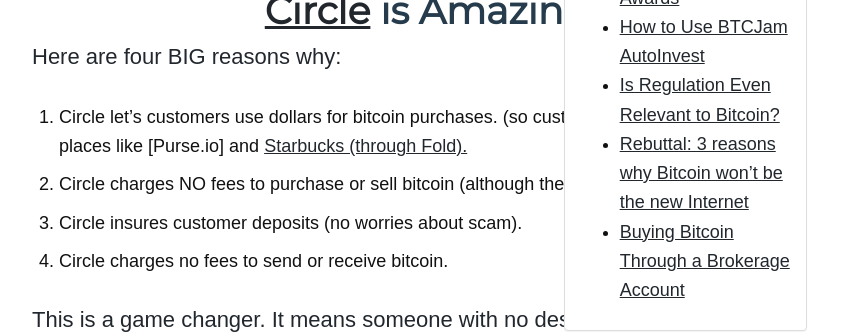
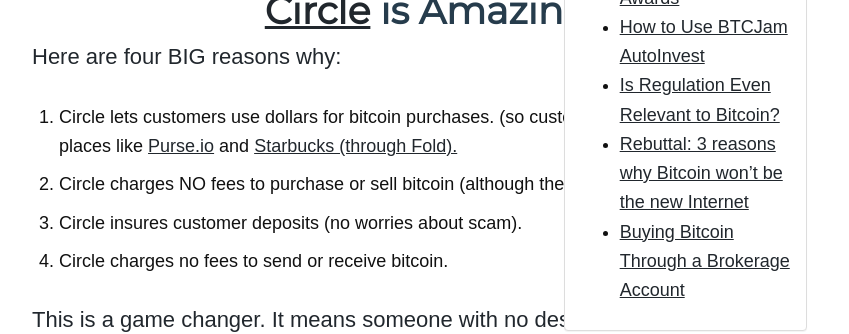
Before and after one commit to davidsilvasmith/bitcoinbulls.net, a Jekyll site: the page built from _posts/2014-10-23-circle-is-amazing.md, in a window 1280 px wide and 900 px high, scrolled down 1155 px. Shown: the part 153-487 px from the top of the window, without its empty margins (228-1077 px from the left). Built offline with Jekyll 4.4.1, drawn with Linux system fonts in a browser that asks for light colours; nearby versions of some CDN libraries; some web fonts are replaced; comment, search, counter and statistics services are not loaded.

Commit message:
updated circle post with better metadata.

```diff
--- a/_posts/2014-10-23-circle-is-amazing.md
+++ b/_posts/2014-10-23-circle-is-amazing.md
@@ -11,7 +11,7 @@
 
 Here are four BIG reasons why:
 
- 1. Circle let's customers use dollars for bitcoin purchases. (so customers can get discounts at places like [Purse.io] and [Starbucks (through Fold).](https://foldapp.com/)
+ 1. Circle lets customers use dollars for bitcoin purchases. (so customers can get discounts at places like [Purse.io] and [Starbucks (through Fold).](https://foldapp.com/)
  2. Circle charges NO fees to purchase or sell bitcoin (although there is a spread).
  3. Circle insures customer deposits (no worries about scam).
  4. Circle charges no fees to send or receive bitcoin.
```
Also changed, not shown: other parts of _posts/2014-10-23-circle-is-amazing.md (+1 -1 lines), _includes/links.md (+1 -0 lines).
